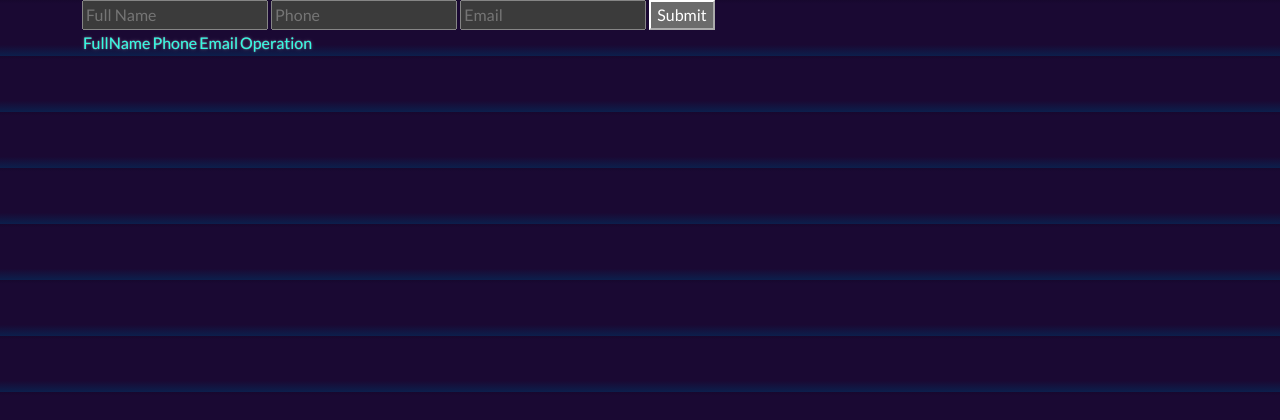
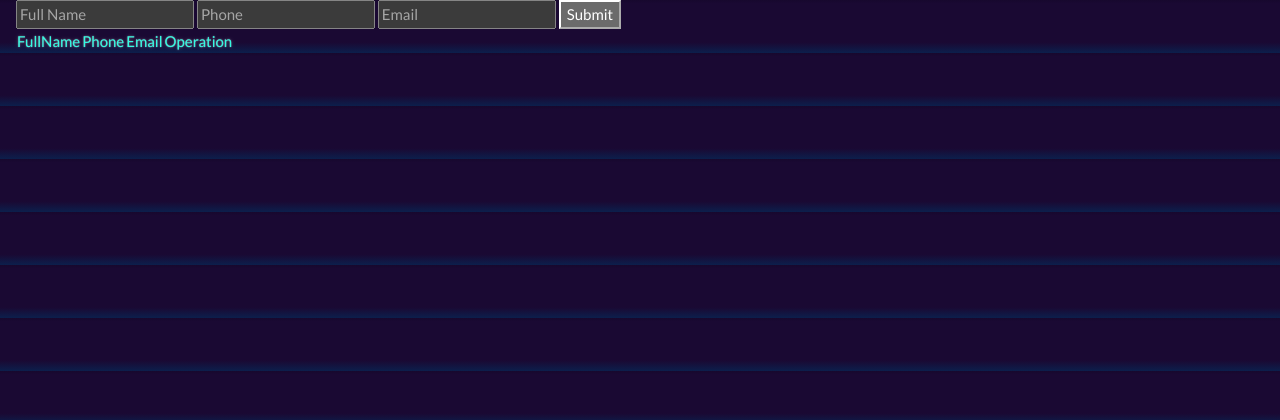
Before and after one commit to Its-Yayo/f-test, a Flask app: page / in a window 1280 px wide. Shown: the top 420 px of the page. Run offline with Flask 3, Linux system fonts and the light colour scheme; data that the repository does not hold is empty; parts of the project's set-up code (start-up, migrations or seed data) failed here and were passed over.

Commit message:
Add improvements layout.html #27 div

```diff
--- a/templates/layout.html
+++ b/templates/layout.html
@@ -5,15 +5,16 @@
     <meta name="viewport"
           content="width=device-width, user-scalable=no, initial-scale=1.0, maximum-scale=1.0, minimum-scale=1.0">
     <meta http-equiv="X-UA-Compatible" content="ie=edge">
+    <link rel="stylesheet" href="https://www.w3schools.com/w3css/4/w3.css">
     <link rel="stylesheet" href="https://bootswatch.com/5/vapor/bootstrap.min.css">
     <title>F-test App</title>
 </head>
 <body>
 
-<div class="container">
-    {% block body %}
-    {% endblock %}
-</div>
+    <div class="w3-container">
+        {% block body %}
+        {% endblock %}
+    </div>
 
 </body>
 </html>
```
